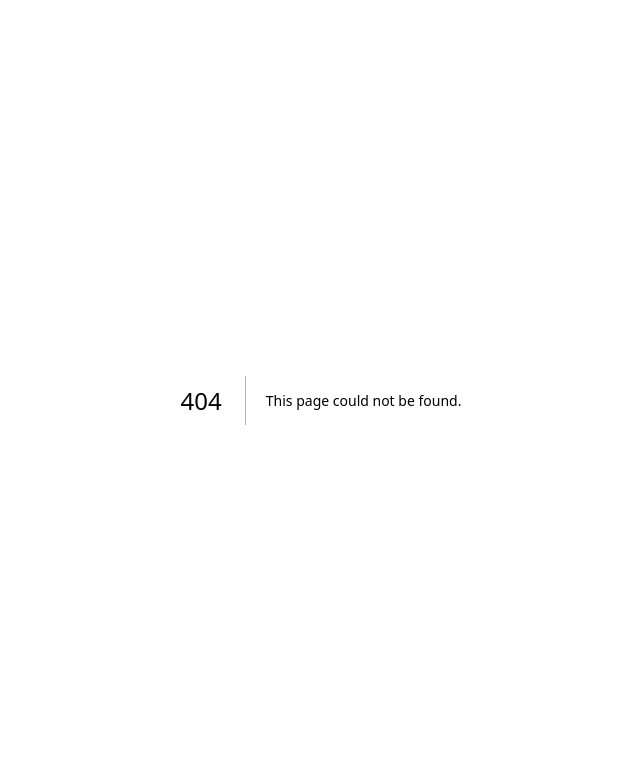
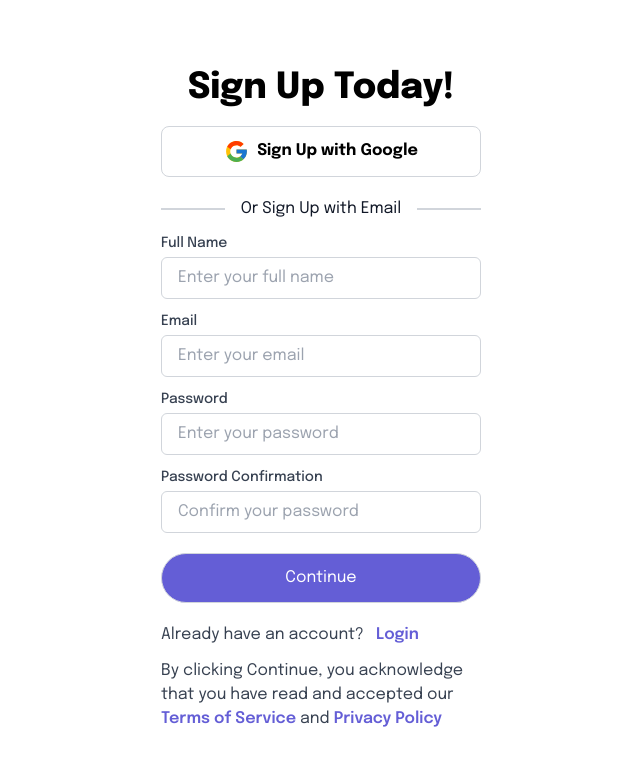
Before and after one commit to Danitilahun/A2SV_INTERN, a Next.js app: page /signup in a window 1280 px wide. Before the commit this address had no page. Shown: the top 766 px of the page, without its empty margins (319-959 px from the left). Built offline with nearby package versions, Linux system fonts and the light colour scheme.

Commit message:
Add signup page UI

```diff
--- /dev/null
+++ b/app/signin/page.tsx
@@ -0,0 +1,7 @@
+import React from "react";
+
+const SignIn = () => {
+  return <div>SignIn</div>;
+};
+
+export default SignIn;
--- /dev/null
+++ b/app/signup/(component)/InputField.tsx
@@ -0,0 +1,21 @@
+import React from "react";
+
+interface InputFieldProps {
+  label: string;
+  placeholder: string;
+}
+
+const InputField: React.FC<InputFieldProps> = ({ label, placeholder }) => {
+  return (
+    <div className="w-[50%]">
+      <label className="block text-sm font-medium text-gray-700">{label}</label>
+      <input
+        type="text"
+        placeholder={placeholder}
+        className="mt-1 px-4 py-2 w-full border border-gray-300 rounded-md focus:outline-none focus:ring focus:ring-blue-400"
+      />
+    </div>
+  );
+};
+
+export default InputField;
--- /dev/null
+++ b/app/signup/(constants)/formFields.ts
@@ -0,0 +1,6 @@
+export const fields = [
+  { label: "Full Name", placeholder: "Enter your full name" },
+  { label: "Email", placeholder: "Enter your email" },
+  { label: "Password", placeholder: "Enter your password" },
+  { label: "Password Confirmation", placeholder: "Confirm your password" },
+];
--- /dev/null
+++ b/app/signup/page.tsx
@@ -0,0 +1,68 @@
+import React from "react";
+import { FcGoogle } from "react-icons/fc";
+import InputField from "./(component)/InputField";
+import { fields } from "./(constants)/formFields";
+import Link from "next/link";
+
+const SignUp = () => {
+  return (
+    <div className="flex justify-center items-center">
+      <div className="h-screen flex justify-center flex-col gap-3 items-center w-[50%]">
+        <div className="text-4xl leading-9 text-center font-extrabold w-[50%]">
+          Sign Up Today!
+        </div>
+        <button className="w-[50%] h-auto rounded-lg border border-gray-300 px-4 py-3 mx-4 my-2 flex items-center justify-center gap-2">
+          <FcGoogle size={25} />
+          <span className="font-[700]">Sign Up with Google</span>
+        </button>
+
+        <div className="relative flex flex-col items-center w-[50%]">
+          <div className="flex justify-center items-center w-full">
+            {/* Increased the border thickness for better visibility */}
+            <div className="flex-grow border-t-2 border-gray-300"></div>
+            <span className="px-4 text-gray-900 bg-white dark:bg-gray-900 dark:text-white">
+              Or Sign Up with Email
+            </span>
+            <div className="flex-grow border-t-2 border-gray-300"></div>
+          </div>
+        </div>
+
+        {fields.map((fields, index) => (
+          <InputField
+            key={index}
+            label={fields.label}
+            placeholder={fields.placeholder}
+          />
+        ))}
+
+        <button className="w-[50%] h-auto rounded-[80px] border text-white bg-primary-500 border-gray-300 px-4 py-3 mx-4 my-2 flex items-center justify-center gap-2">
+          Continue
+        </button>
+
+        <div className="flex gap-3 w-[50%]">
+          <span className="text-gray-700">Already have an account?</span>
+          <Link href="/signin" className="text-primary-500 font-semibold">
+            Login
+          </Link>
+        </div>
+
+        <div className="w-[50%]">
+          <span className="text-gray-700">
+            By clicking {"Continue"}, you acknowledge that you have read and
+            accepted our{" "}
+          </span>
+          <Link href="/" className="text-primary-500 font-semibold">
+            Terms of Service
+          </Link>
+          <span className="text-gray-700"> and</span>
+          <Link href="/" className="text-primary-500 font-semibold">
+            {" "}
+            Privacy Policy
+          </Link>
+        </div>
+      </div>
+    </div>
+  );
+};
+
+export default SignUp;
--- a/tailwind.config.ts
+++ b/tailwind.config.ts
@@ -8,6 +8,9 @@ const config: Config = {
   ],
   theme: {
     extend: {
+      margin: {
+        auto: "auto",
+      },
       backgroundImage: {
         "gradient-radial": "radial-gradient(var(--tw-gradient-stops))",
         "gradient-conic":
@@ -24,6 +27,18 @@ const config: Config = {
         "custom-bg-color": "#e0f5ef",
         "custom-bg-gray": "#7C8493",
         "custom-text-darkblue": "#25324B",
+        primary: {
+          50: "#eae9f8",
+          100: "#d0cdf2",
+          200: "#b4b1ec",
+          300: "#9793e6",
+          400: "#7b77e0",
+          500: "#645ed6", // Base color
+          600: "#534dc2",
+          700: "#423cad",
+          800: "#312a98",
+          900: "#211b82",
+        },
       },
       borderColor: {
         "custom-yellow": "#FFB836",
```
Also changed, not shown: public/Vector.svg (added).
